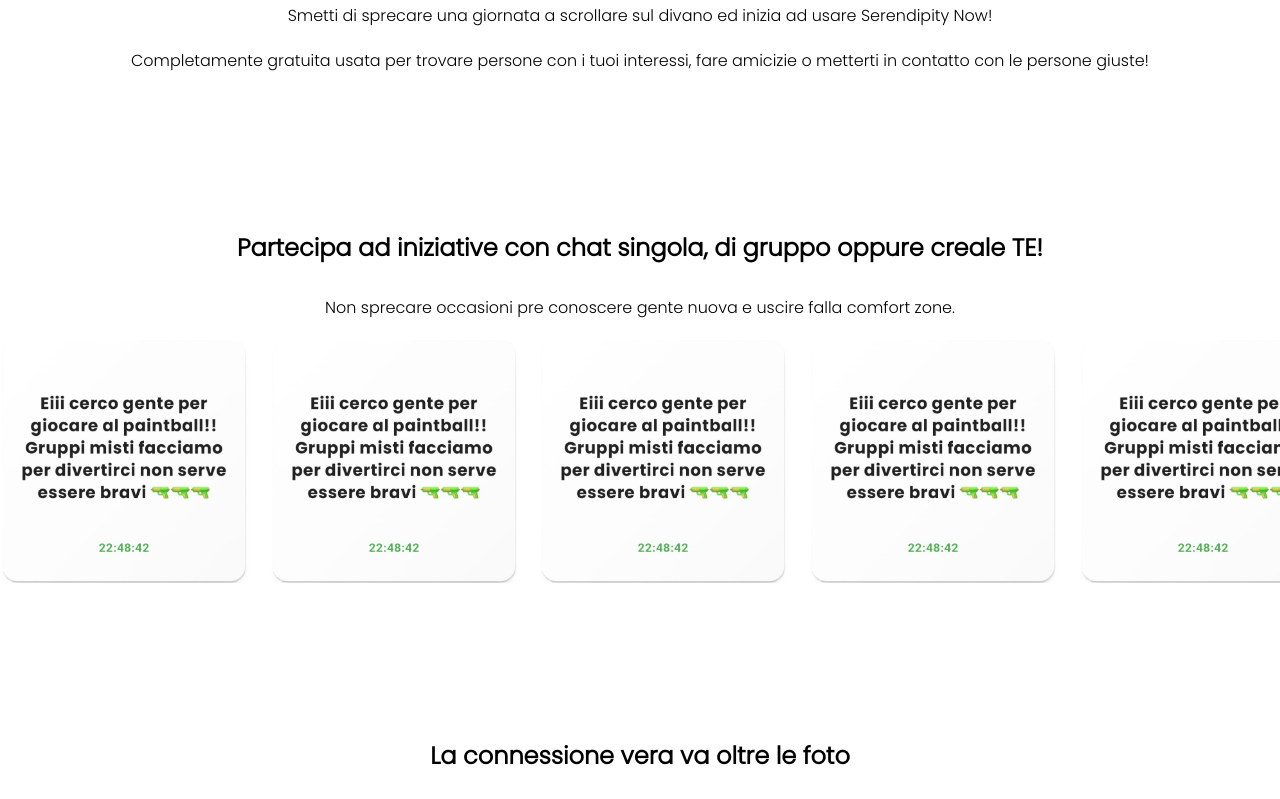
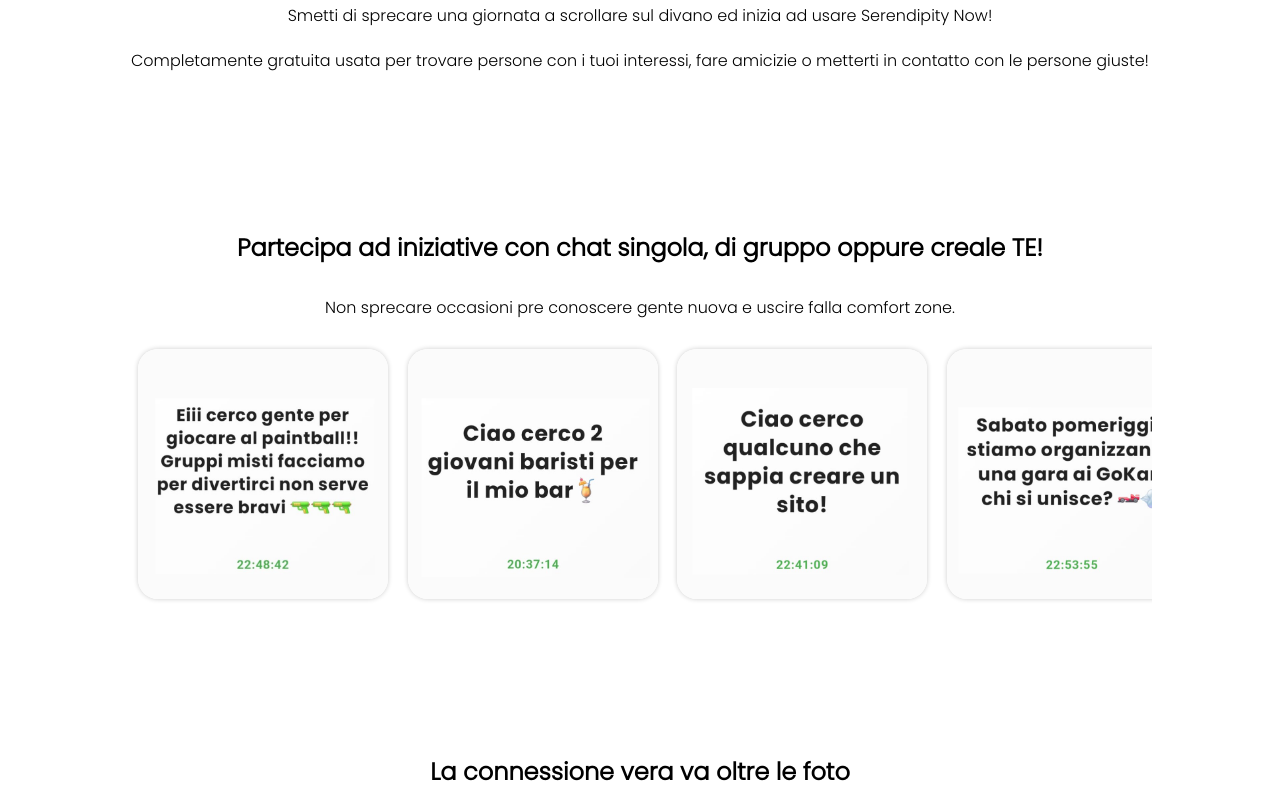
Before and after one commit to GiovanniMaugeri/Sito-ricca, a plain HTML site: page index.html in a window 1280 px wide. Shown: the part 2315-3114 px from the top of the page. Drawn offline with Linux system fonts and the light colour scheme.

Commit message:
carousel fix

```diff
--- a/index.html
+++ b/index.html
@@ -104,19 +104,25 @@
             <p>Non sprecare occasioni pre conoscere gente nuova e uscire falla comfort zone.</p>
             <div class="carosello">
                 <div class="carosello-item">
-                    <img class="carosello-image" src="./assets/carosello1/placeHolder.png" alt="">
+                    <img class="carosello-image" src="./assets/carosello1/immagineCarosello1.png" alt="">
                 </div>
                 <div class="carosello-item">
-                    <img class="carosello-image" src="./assets/carosello1/placeHolder.png" alt="">
+                    <img class="carosello-image" src="./assets/carosello1/immagineCarosello2.png" alt="">
                 </div>
                 <div class="carosello-item">
-                    <img class="carosello-image" src="./assets/carosello1/placeHolder.png" alt="">
+                    <img class="carosello-image" src="./assets/carosello1/immagineCarosello3.png" alt="">
                 </div>
                 <div class="carosello-item">
-                    <img class="carosello-image" src="./assets/carosello1/placeHolder.png" alt="">
+                    <img class="carosello-image" src="./assets/carosello1/immagineCarosello4.png" alt="">
                 </div>
                 <div class="carosello-item" >
-                    <img class="carosello-image" src="./assets/carosello1/placeHolder.png" alt="">
+                    <img class="carosello-image" src="./assets/carosello1/immagineCarosello5.png" alt="">
+                </div>
+                <div class="carosello-item" >
+                    <img class="carosello-image" src="./assets/carosello1/immagineCarosello6.png" alt="">
+                </div>
+                <div class="carosello-item" >
+                    <img class="carosello-image" src="./assets/carosello1/immagineCarosello7.png" alt="">
                 </div>
             </div>
         </section>
--- a/style.css
+++ b/style.css
@@ -329,14 +329,17 @@ header nav.open ul #nav-cross{
 .carosello-image{
     width: 250px;
     height: auto;
+    border-radius: 20px;
+    box-shadow: 0px 0px 5px rgba(0, 0, 0, 0.2);
 }
 
 .carosello{
     display: flex;
     overflow-x: scroll;
     gap: 2ch;
-    padding-bottom: 1ch;
-    max-width: 100vW;
+    padding: 1ch;
+
+    max-width: 80vW;
 }
 
 
@@ -394,6 +397,8 @@ footer a{
     }
     .chat-grid{
         display: flex;
+        width: 100%;
+        justify-content: space-evenly;
     }
 }
 
```
Also changed, not shown: assets/carosello1/immagineCarosello1.jpeg (deleted), assets/carosello1/immagineCarosello1.png (added), assets/carosello1/immagineCarosello2.jpeg (deleted), assets/carosello1/immagineCarosello2.png (added), assets/carosello1/immagineCarosello3.jpeg (deleted), assets/carosello1/immagineCarosello3.png (added), assets/carosello1/immagineCarosello4.jpeg (deleted), assets/carosello1/immagineCarosello4.png (added), assets/carosello1/immagineCarosello5.jpeg (deleted), assets/carosello1/immagineCarosello5.png (added), assets/carosello1/immagineCarosello6.jpeg (deleted), assets/carosello1/immagineCarosello6.png (added), assets/carosello1/immagineCarosello7.jpeg (deleted), assets/carosello1/immagineCarosello7.png (added), 1 more files.
